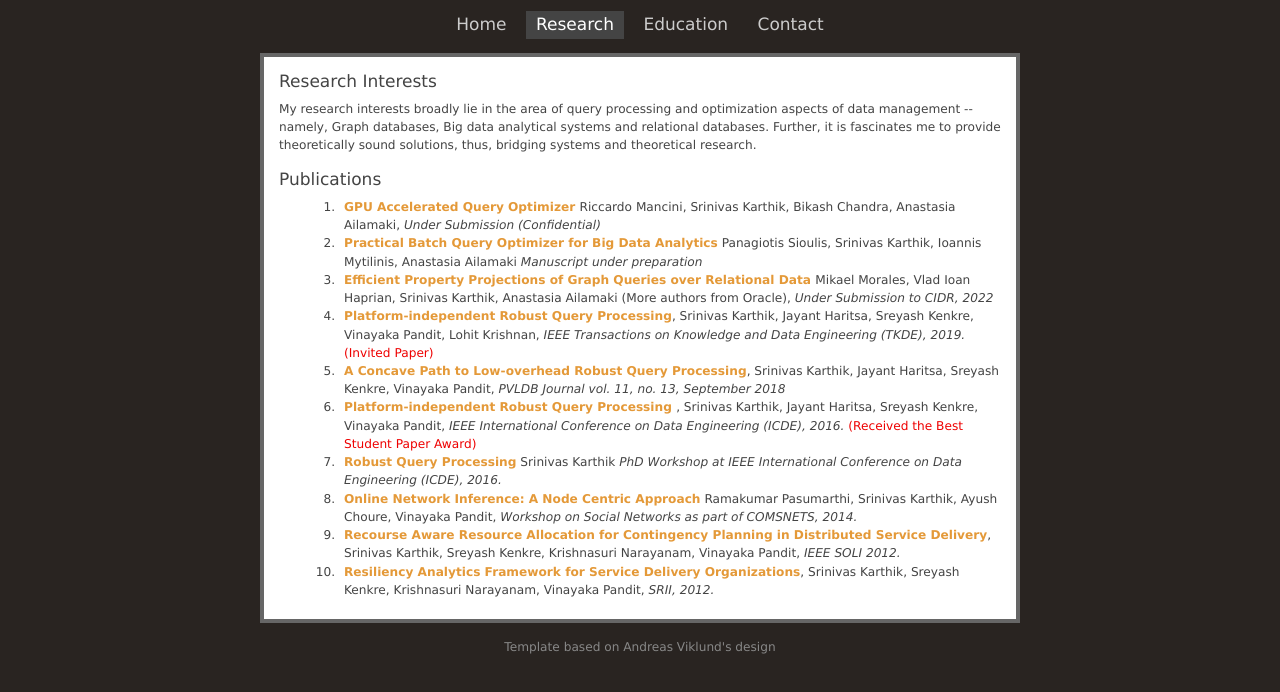
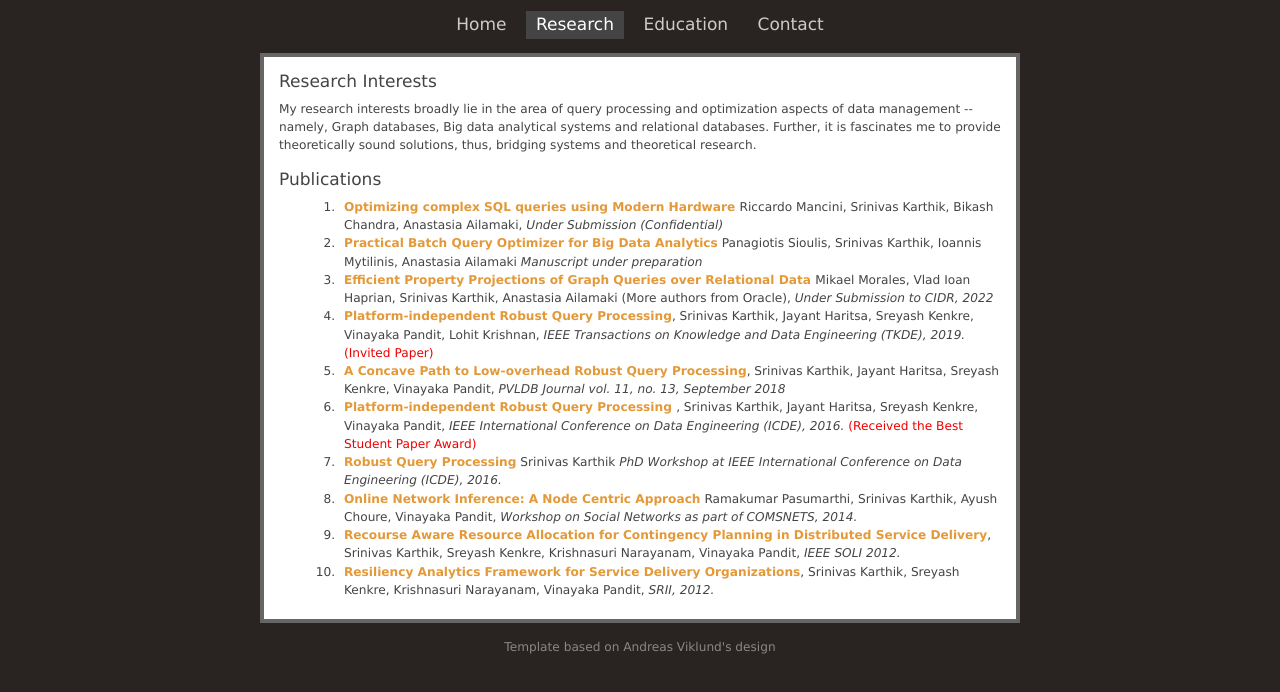
Before and after one commit to skarthikv-dsl/skarthikv-dsl.github.io, a plain HTML site: page research.html in a window 1280 px wide. Shown: the part 88-780 px from the top of the page. Drawn offline with Linux system fonts and the light colour scheme.

Commit message:
changed title gpu-qo

```diff
--- a/research.html
+++ b/research.html
@@ -36,7 +36,7 @@
 
 		<ul><ol>
 
-	 <li><a>GPU Accelerated Query Optimizer </a> Riccardo Mancini, Srinivas Karthik, Bikash Chandra, Anastasia Ailamaki,
+	 <li><a>Optimizing complex SQL queries using Modern Hardware </a> Riccardo Mancini, Srinivas Karthik, Bikash Chandra, Anastasia Ailamaki,
 <i> Under Submission (Confidential)</i>
 </li>
 
```
